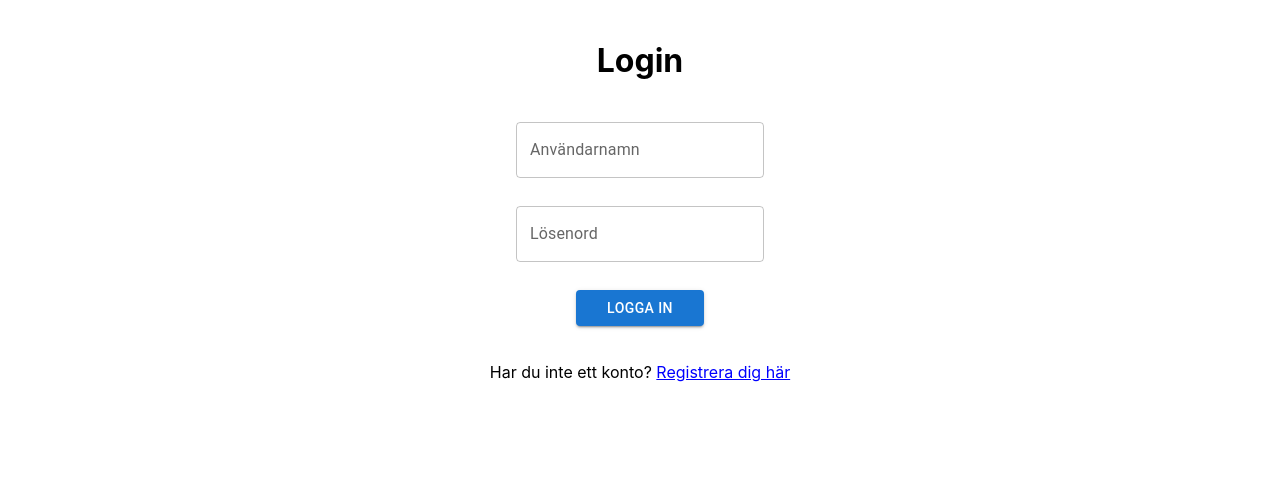
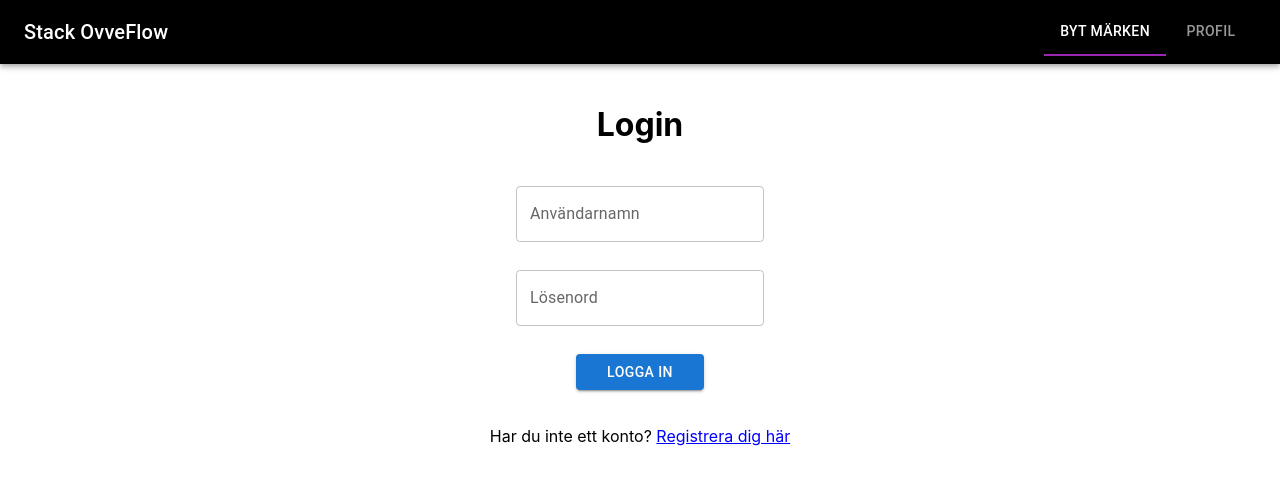
Before and after one commit to k4tttt/ovve, a React (Create React App) app in the folder stack_ovveflow/: page / in a window 1280 px wide. Shown: the top 484 px of the page. Built offline with nearby package versions, Linux system fonts and the light colour scheme.

Commit message:
(ugly ass) navbar

```diff
--- a/stack_ovveflow/src/App.css
+++ b/stack_ovveflow/src/App.css
@@ -2,7 +2,11 @@ html,
 body {
   margin: 0;
   background-color: #fff;
-  margin: 0 2vw;
+  /* margin: 0 2vw; */
+}
+
+#main {
+  margin: 0 3vw;
 }
 
 h2 {
--- a/stack_ovveflow/src/App.js
+++ b/stack_ovveflow/src/App.js
@@ -8,6 +8,7 @@ import Profile from './components/Profile';
 import Register from './components/Register';
 import Welcome from './components/Welcome';
 import Trade from './components/Trade';
+import NavBar from './components/NavBar';
 
 function App() {
   const [cookies, set_cookie] = useCookies(['user'])
@@ -29,14 +30,17 @@ function App() {
 
       <CookiesProvider>
         <Router basename='/'>
-          <Routes>
-            <Route exact path="/" element={<Login handle_login={handle_login} />} />
-            <Route path="/profile/:username" element={<Profile user={cookies.user}/>} />
-            <Route path="/trade" element={<Trade user={cookies.user}/>} />
+          <NavBar user={cookies.user} />
+          <div id='main'>
+            <Routes>
+              <Route exact path="/" element={<Login handle_login={handle_login} />} />
+              <Route path="/profile/:username" element={<Profile user={cookies.user} />} />
+              <Route path="/trade" element={<Trade user={cookies.user} />} />
 
-            <Route path="/register" element={<Register />} />
-            <Route path="/welcome" element={<Welcome user={cookies.user}/>} />
-          </Routes>
+              <Route path="/register" element={<Register />} />
+              <Route path="/welcome" element={<Welcome user={cookies.user} />} />
+            </Routes>
+          </div>
         </Router>
       </CookiesProvider>
     </div>
--- /dev/null
+++ b/stack_ovveflow/src/components/NavBar.js
@@ -0,0 +1,38 @@
+import React from 'react';
+import { AppBar, Toolbar, Typography, Tabs, Tab } from '@mui/material';
+import { useNavigate } from 'react-router-dom';
+
+const Navbar = ({user}) => {
+  const navigate = useNavigate();
+  const [value, setValue] = React.useState(0);
+
+  const handleChange = (event, newValue) => {
+    setValue(newValue);
+    if (newValue === 0) {
+      navigate('/trade');
+    } else if (newValue === 1) {
+      navigate(`/profile/${user.username}`);
+    }
+  };
+
+  return (
+    <AppBar position="static" sx={{backgroundColor: '#000'}}>
+      <Toolbar>
+        <Typography variant="h6" sx={{ flexGrow: 1 }}>
+          Stack OvveFlow
+        </Typography>
+        <Tabs
+          value={value}
+          onChange={handleChange}
+          textColor="inherit"
+          indicatorColor="secondary"
+        >
+          <Tab label="Byt märken" />
+          <Tab label="Profil" />
+        </Tabs>
+      </Toolbar>
+    </AppBar>
+  );
+};
+
+export default Navbar;
```
